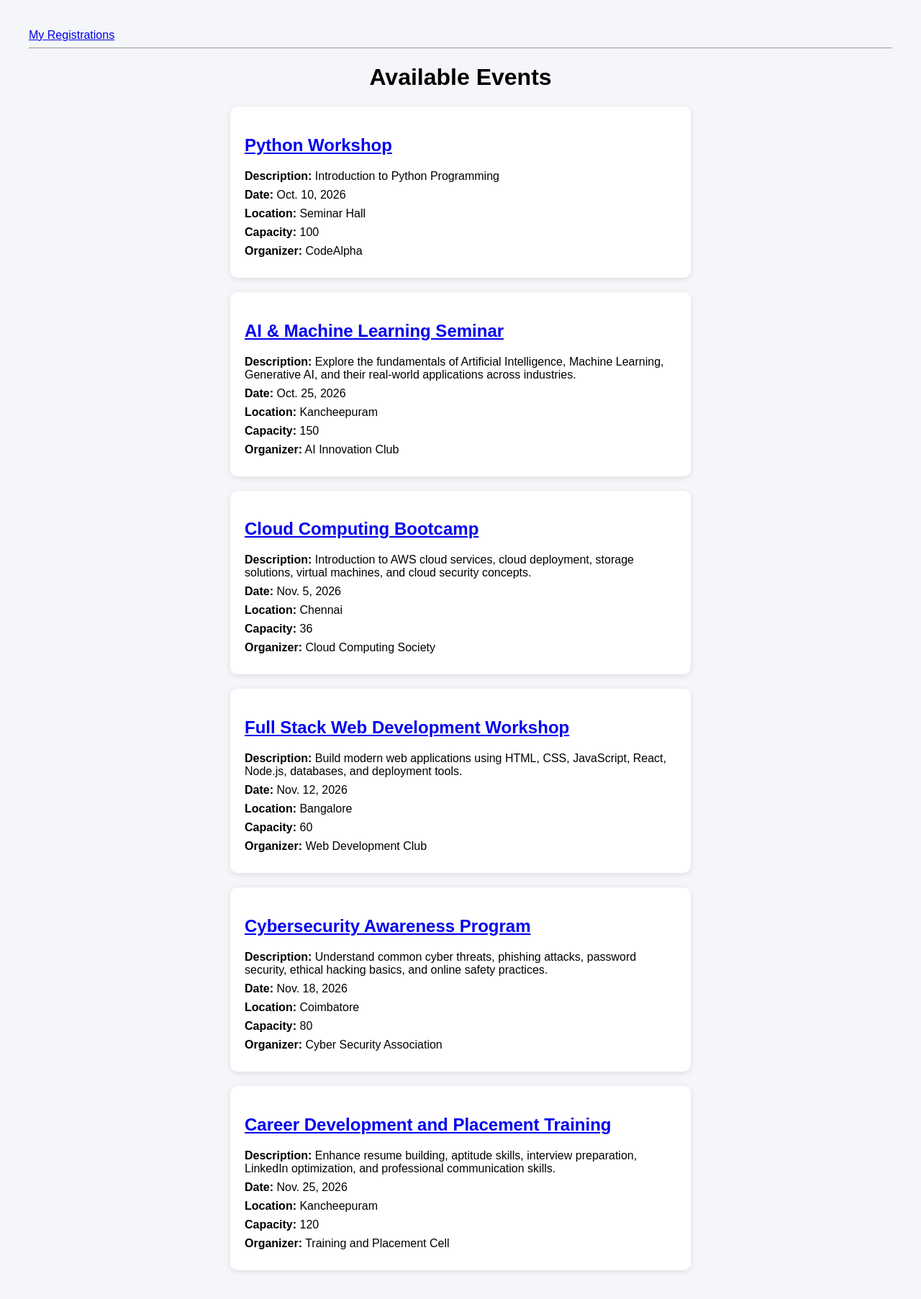
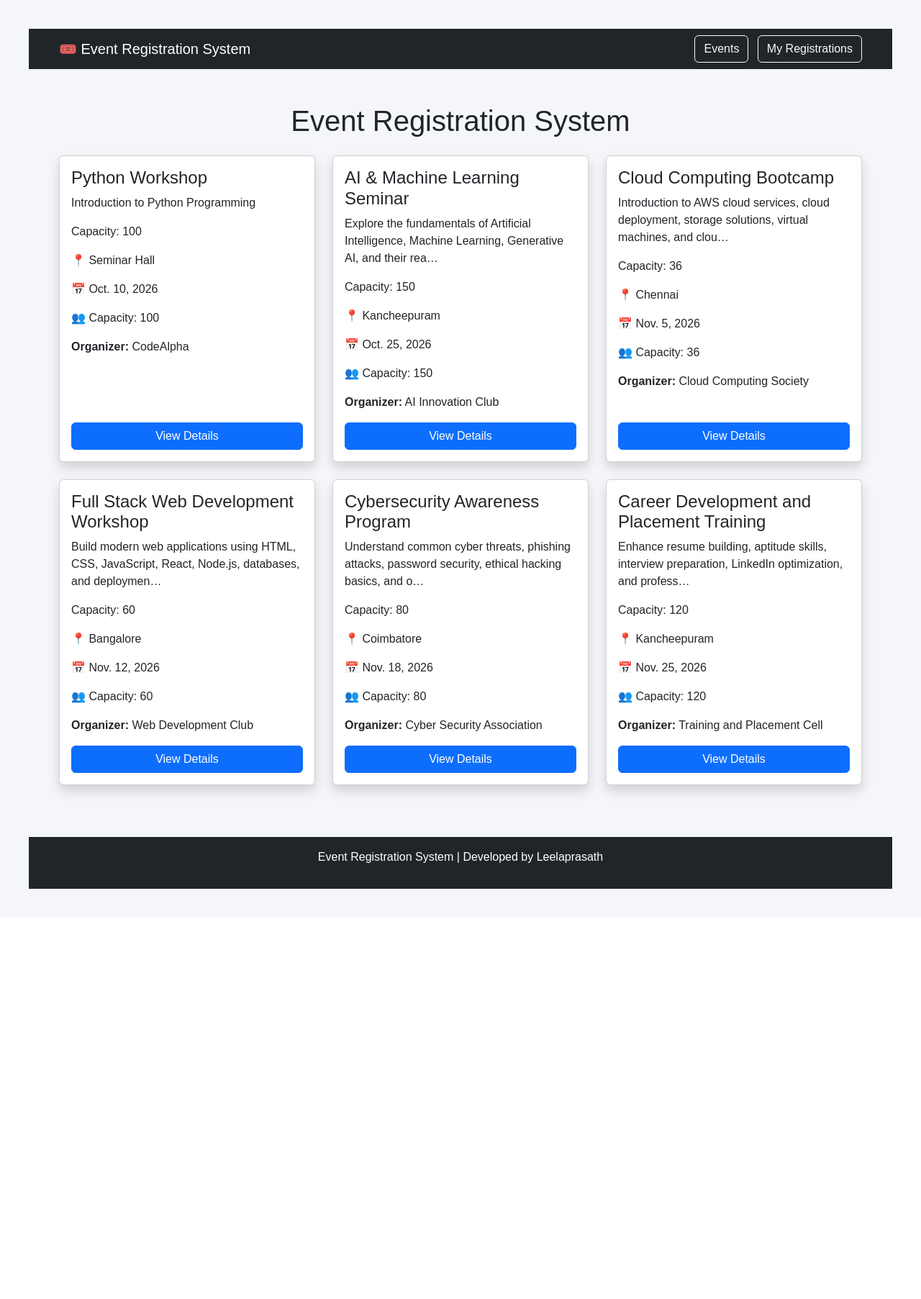
Before and after one commit to LeelaPrasath008/CodeAlpha_Event_Registration, a Django app: page /events/ in a window 1280 px wide. Shown: the whole page at 72% size. After the commit the page ends 1235 px from the top, so only its background shows below. Run offline with Django 5.2, Linux system fonts and the light colour scheme; data comes from the database, SQL or seed files in the repository; both versions use the stored data as it was after the commit.

Commit message:
Enhance event templates with Bootstrap styling and improve layout; add .gitignore file

```diff
--- a/events/templates/events/event_list.html
+++ b/events/templates/events/event_list.html
@@ -2,6 +2,7 @@
 <html>
 <head>
     <title>Events</title>
+    <link href="https://cdn.jsdelivr.net/npm/bootstrap@5.3.8/dist/css/bootstrap.min.css" rel="stylesheet">
 
     <style>
         body{
@@ -33,59 +34,99 @@
     </style>
 
 </head>
+<nav class="navbar navbar-expand-lg navbar-dark bg-dark">
 
-<body>
+    <div class="container">
 
-<a href="/events/my-registrations/">
+        <a class="navbar-brand">
+    🎟️ Event Registration System
+</a>
+
+        <div>
+
+            <a
+                href="/events/"
+                class="btn btn-outline-light me-2"
+            >
+                Events
+            </a>
+
+            <a
+                href="/events/my-registrations/"
+                class="btn btn-outline-light"
+            >
                 My Registrations
             </a>
 
-<hr>
+        </div>
 
-<h1>Available Events</h1>
+    </div>
+
+</nav>
+<body>
+<div class="container mt-5">
+
+    <h1 class="text-center mb-4">
+        Event Registration System
+    </h1>
+    <div class="row">
 
         {% for event in events %}
 
-<div class="event-card">
+        <div class="col-md-4 mb-4">
 
-    <h2>
-        <a href="/events/{{ event.id }}/">
-            {{ event.title }}
-        </a>
-    </h2>
+            <div class="card shadow h-100">
+
+                <div class="card-body d-flex flex-column">
+
+                    <h4>{{ event.title }}</h4>
 
                     <p>
-        <strong>Description:</strong>
-        {{ event.description }}
+                        {{ event.description|truncatechars:100 }}
                     </p>
 
                     <p>
-        <strong>Date:</strong>
-        {{ event.date }}
+                        Capacity:
+                        {{ event.capacity }}
+                    </p>
+                    <p>
+    📍 {{ event.location }}
 </p>
 
 <p>
-        <strong>Location:</strong>
-        {{ event.location }}
+    📅 {{ event.date }}
 </p>
 
 <p>
-        <strong>Capacity:</strong>
-        {{ event.capacity }}
+    👥 Capacity: {{ event.capacity }}
 </p>
-
 <p>
     <strong>Organizer:</strong>
     {{ event.organizer }}
 </p>
 
+                    <a href="/events/{{ event.id }}/"
+                    class="btn btn-primary mt-auto">
+                    View Details
+                    </a>
+
                 </div>
 
-{% empty %}
+            </div>
 
-<h2>No Events Available</h2>
+        </div>
 
         {% endfor %}
 
+    </div>
+
+
+</div>
 </body>
+<footer class="bg-dark text-white text-center p-3 mt-5">
+    <p>
+        Event Registration System |
+        Developed by Leelaprasath
+    </p>
+</footer>
 </html>
```
Also changed, not shown: events/templates/events/event_detail.html (+66 -13 lines), events/templates/events/message.html (+53 -4 lines), events/templates/events/my_registrations.html (+65 -20 lines), db.sqlite3, 1 other file. Lines whose indentation alone changed are shown as unchanged.
